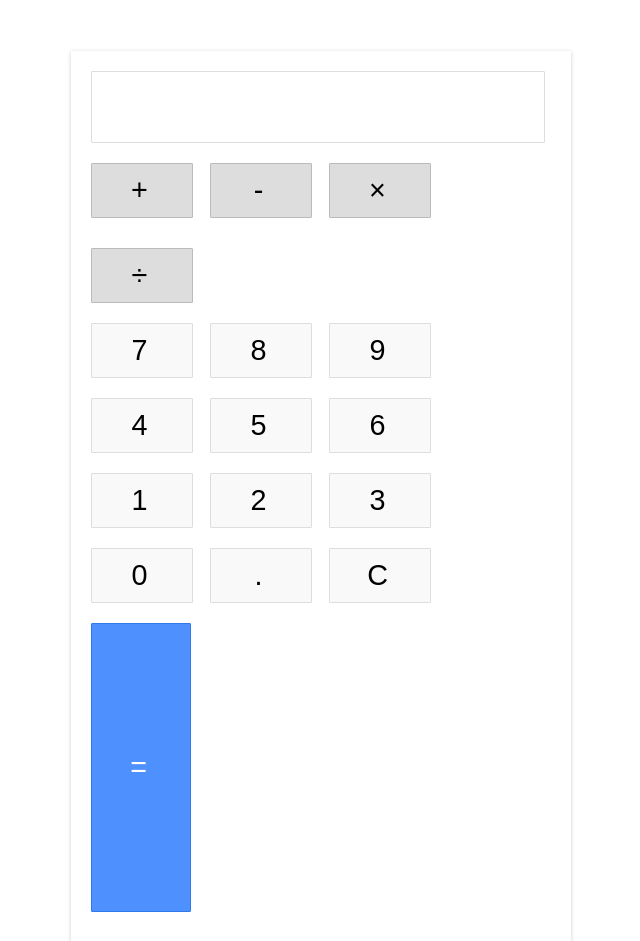
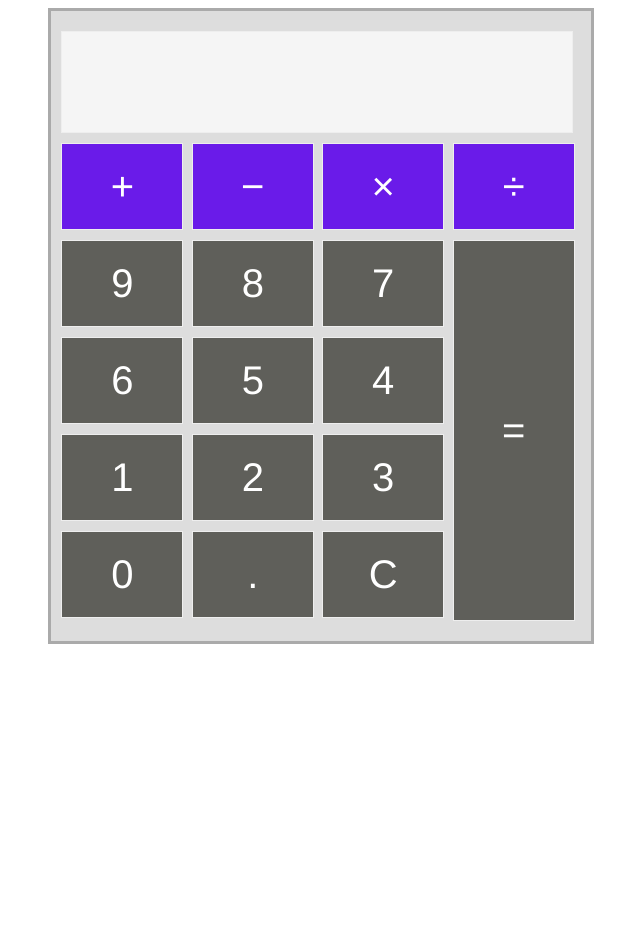
Before and after one commit to mohammeddanishyounus/JSAssignmentCalculator, a plain HTML site: page index.html in a window 1280 px wide. Shown: the top 941 px of the page, without its empty margins (319-959 px from the left). After the commit the page ends 800 px from the top, so only its background shows below. Drawn offline with Linux system fonts and the light colour scheme.

Commit message:
JSAssignmentCalculator

```diff
--- a/app.js
+++ b/app.js
@@ -1,120 +1,14 @@
-
-
-var input = document.getElementById('input'), // input/output button
-  number = document.querySelectorAll('.numbers div'), // number buttons
-  operator = document.querySelectorAll('.operators div'), // operator buttons
-  result = document.getElementById('result'), // equal button
-  clear = document.getElementById('clear'), // clear button
-  resultDisplayed = false; // flag to keep an eye on what output is displayed
-
-// adding click handlers to number buttons
-for (var i = 0; i < number.length; i++) {
-  number[i].addEventListener("click", function(e) {
-
-    // storing current input string and its last character in variables - used later
-    var currentString = input.innerHTML;
-    var lastChar = currentString[currentString.length - 1];
-
-    // if result is not diplayed, just keep adding
-    if (resultDisplayed === false) {
-      input.innerHTML += e.target.innerHTML;
-    } else if (resultDisplayed === true && lastChar === "+" || lastChar === "-" || lastChar === "×" || lastChar === "÷") {
-      // if result is currently displayed and user pressed an operator
-      // we need to keep on adding to the string for next operation
-      resultDisplayed = false;
-      input.innerHTML += e.target.innerHTML;
-    } else {
-      // if result is currently displayed and user pressed a number
-      // we need clear the input string and add the new input to start the new opration
-      resultDisplayed = false;
-      input.innerHTML = "";
-      input.innerHTML += e.target.innerHTML;
-    }
-
-  });
+function getNumber(num){
+    var inputBox=document.getElementById('inputBox');
+    inputBox.value+=num;
 }
 
-// adding click handlers to number buttons
-for (var i = 0; i < operator.length; i++) {
-  operator[i].addEventListener("click", function(e) {
-
-    // storing current input string and its last character in variables - used later
-    var currentString = input.innerHTML;
-    var lastChar = currentString[currentString.length - 1];
-
-    // if last character entered is an operator, replace it with the currently pressed one
-    if (lastChar === "+" || lastChar === "-" || lastChar === "×" || lastChar === "÷") {
-      var newString = currentString.substring(0, currentString.length - 1) + e.target.innerHTML;
-      input.innerHTML = newString;
-    } else if (currentString.length == 0) {
-      // if first key pressed is an opearator, don't do anything
-      console.log("enter a number first");
-    } else {
-      // else just add the operator pressed to the input
-      input.innerHTML += e.target.innerHTML;
-    }
-
-  });
+function clearResult(num){
+    var inputBox=document.getElementById('inputBox');
+    inputBox.value="";
 }
 
-// on click of 'equal' button
-result.addEventListener("click", function() {
-
-  // this is the string that we will be processing eg. -10+26+33-56*34/23
-  var inputString = input.innerHTML;
-
-  // forming an array of numbers. eg for above string it will be: numbers = ["10", "26", "33", "56", "34", "23"]
-  var numbers = inputString.split(/\+|\-|\×|\÷/g);
-
-  // forming an array of operators. for above string it will be: operators = ["+", "+", "-", "*", "/"]
-  // first we replace all the numbers and dot with empty string and then split
-  var operators = inputString.replace(/[0-9]|\./g, "").split("");
-
-  console.log(inputString);
-  console.log(operators);
-  console.log(numbers);
-  console.log("----------------------------");
-
-  // now we are looping through the array and doing one operation at a time.
-  // first divide, then multiply, then subtraction and then addition
-  // as we move we are alterning the original numbers and operators array
-  // the final element remaining in the array will be the output
-
-  var divide = operators.indexOf("÷");
-  while (divide != -1) {
-    numbers.splice(divide, 2, numbers[divide] / numbers[divide + 1]);
-    operators.splice(divide, 1);
-    divide = operators.indexOf("÷");
-  }
-
-  var multiply = operators.indexOf("×");
-  while (multiply != -1) {
-    numbers.splice(multiply, 2, numbers[multiply] * numbers[multiply + 1]);
-    operators.splice(multiply, 1);
-    multiply = operators.indexOf("×");
-  }
-
-  var subtract = operators.indexOf("-");
-  while (subtract != -1) {
-    numbers.splice(subtract, 2, numbers[subtract] - numbers[subtract + 1]);
-    operators.splice(subtract, 1);
-    subtract = operators.indexOf("-");
-  }
-
-  var add = operators.indexOf("+");
-  while (add != -1) {
-    // using parseFloat is necessary, otherwise it will result in string concatenation :)
-    numbers.splice(add, 2, parseFloat(numbers[add]) + parseFloat(numbers[add + 1]));
-    operators.splice(add, 1);
-    add = operators.indexOf("+");
-  }
-
-  input.innerHTML = numbers[0]; // displaying the output
-
-  resultDisplayed = true; // turning flag if result is displayed
-});
-
-// clearing the input on press of clear
-clear.addEventListener("click", function() {
-  input.innerHTML = "";
-})
+function getResult(){
+    var inputBox=document.getElementById('inputBox');
+    inputBox.value=eval(inputBox.value);
+}
--- a/index.html
+++ b/index.html
@@ -4,43 +4,46 @@
     <meta charset="UTF-8">
     <meta name="viewport" content="width=device-width, initial-scale=1.0">
     <title>Calculator</title>
+    <script src="app.js"></script>
     <link rel="stylesheet" href="style.css">
-    <script src="app.js"></script>
 </head>
 <body>
-    <div class="calculator">
-        <div class="input" id="input"></div>
-        <div class="buttons">
-          <div class="operators">
-            <div>+</div>
-            <div>-</div>
-            <div>&times;</div>
-            <div>&divide;</div>
-          </div>
-          <div class="leftPanel">
-            <div class="numbers">
-              <div>7</div>
-              <div>8</div>
-              <div>9</div>
+    <div id="CalcBody">
+        <div >
+            <input id="inputBox" type="text">
+        </div>
+        <div id="btnBox">
+            <div id="Operations">
+                <div onclick="getNumber('+')">&plus;</div>
+                <div onclick="getNumber('-')">&minus;</div>
+                <div onclick="getNumber('*')">&times;</div>
+                <div onclick="getNumber('/')">&divide;</div>
             </div>
-            <div class="numbers">
-              <div>4</div>
-              <div>5</div>
-              <div>6</div>
+            <div id="leftpanel">
+            <div id="Numbers">
+                <div onclick="getNumber('9')">9</div>
+                <div onclick="getNumber('8')">8</div>
+                <div onclick="getNumber('7')">7</div>
             </div>
-            <div class="numbers">
-              <div>1</div>
-              <div>2</div>
-              <div>3</div>
+            <div id="Numbers">
+                <div onclick="getNumber('6')">6</div>
+                <div onclick="getNumber('5')">5</div>
+                <div onclick="getNumber('4')">4</div>
             </div>
-            <div class="numbers">
-              <div>0</div>
-              <div>.</div>
-              <div id="clear">C</div>
+            <div id="Numbers">
+                <div onclick="getNumber('1')">1</div>
+                <div onclick="getNumber('2')">2</div>
+                <div onclick="getNumber('3')">3</div>
             </div>
-          </div>
-          <div class="equal" id="result">=</div>
+            <div id="Numbers">
+                <div onclick="getNumber('0')">0</div>
+                <div onclick="getNumber('.')">.</div>
+                <div onclick="clearResult()">C</div>
+            </div>
         </div>
-      </div>
+            <div class="btnEqual" onclick="getResult()">&equals;</div>
+        </div>
+
+    </div>
 </body>
 </html>
--- a/style.css
+++ b/style.css
@@ -1,118 +1,93 @@
-body {
-    width: 500px;
-    margin: 4% auto;
-    font-family: 'Source Sans Pro', sans-serif;
-    letter-spacing: 5px;
-    font-size: 1.8rem;
-    -moz-user-select: none;
-    -webkit-user-select: none;
-    -ms-user-select: none;
+#CalcBody{
+    margin: auto;
+    border: 3px solid;
+    border-color: black;
+    padding: 10px;
+    font-family: 'Franklin Gothic Medium', 'Arial Narrow', Arial, sans-serif;
+    width: fit-content;
+    color: white;
+    background-color: #ddd;
+    border-color: #aaa;
 }
 
-  .calculator {
+#inputBox{
+    border: 1px groove;
+    width: 480px;
+    text-align: right;
+    background-color:whitesmoke;
     padding: 20px;
-    -webkit-box-shadow: 0px 1px 4px 0px rgba(0, 0, 0, 0.2);
-    box-shadow: 0px 1px 4px 0px rgba(0, 0, 0, 0.2);
-    border-radius: 1px;
+    font-size: 40px;
+    height: 80px;
+    padding-top: 10px;
+    padding-left: 10px;
+    padding-bottom: 10px;
+    margin: 10px 6px 0px 0px;
+    overflow-x: auto;
 }
 
-  .input {
-    border: 1px solid #ddd;
-    border-radius: 1px;
-    height: 60px;
-    padding-right: 15px;
-    padding-top: 10px;
-    text-align: right;
-    margin-right: 6px;
-    font-size: 2.5rem;
-    overflow-x: auto;
-    transition: all .2s ease-in-out;
+#inputBox:hover{
+    box-shadow: inset yellowgreen;
+    border: violet;
 }
 
-  .input:hover {
-    border: 1px solid #bbb;
-    -webkit-box-shadow: inset 0px 1px 4px 0px rgba(0, 0, 0, 0.2);
-    box-shadow: inset 0px 1px 4px 0px rgba(0, 0, 0, 0.2);
+#Numbers{}
+
+#Operators{}
+
+#Numbers Div{
+    display: inline-block;
+    width: 80px;
+    border: 1px groove;
+    text-align: center;
+    background-color:rgb(95, 95, 90);
+    padding: 20px;
+    font-size: 40px;
+    margin: 10px 4px 0px 0px;
 }
 
-  .buttons {}
-
-  .operators {}
-
-  .operators div {
-    display: inline-block;
-    border: 1px solid #bbb;
-    border-radius: 1px;
-    width: 80px;
-    text-align: center;
-    padding: 10px;
-    margin: 20px 4px 10px 0;
-    cursor: pointer;
+#Numbers div:hover{
+    color:rgb(95, 95, 90);
     background-color: #ddd;
-    transition: border-color .2s ease-in-out, background-color .2s, box-shadow .2s;
-  }
-
-  .operators div:hover {
-    background-color: #ddd;
-    -webkit-box-shadow: 0px 1px 4px 0px rgba(0, 0, 0, 0.2);
     box-shadow: 0px 1px 4px 0px rgba(0, 0, 0, 0.2);
     border-color: #aaa;
 }
 
-  .operators div:active {
-    font-weight: bold;
+#Operations Div {
+    display: inline-block;
+    width: 80px;
+    border: 1px groove;
+    text-align: center;
+    background-color:rgb(106, 27, 233);
+    padding: 20px;
+    font-size: 40px;
+    margin: 10px 4px 0px 0px;
 }
 
-  .leftPanel {
+#Operations Div:hover{
+    color:rgb(106, 27, 233);
+    background-color: #ddd;
+    box-shadow: 0px 1px 4px 0px rgba(0, 0, 0, 0.2);
+    border-color: #aaa;
+}
+
+#leftpanel{
     display: inline-block;
 }
-
-  .numbers div {
+.btnEqual{
     display: inline-block;
-    border: 1px solid #ddd;
-    border-radius: 1px;
-    width: 80px;
+    border: 1px groove;
+    width: 100px;
     text-align: center;
-    padding: 10px;
-    margin: 10px 4px 10px 0;
-    cursor: pointer;
-    background-color: #f9f9f9;
-    transition: border-color .2s ease-in-out, background-color .2s, box-shadow .2s;
+    background-color:rgb(95, 95, 90);
+    padding: 167px 10px;
+    font-size: 40px;
+    vertical-align: top;
+    margin: 10px 6px 10px 0px;
 }
 
-  .numbers div:hover {
-    background-color: #f1f1f1;
-    -webkit-box-shadow: 0px 1px 4px 0px rgba(0, 0, 0, 0.2);
+.btnEqual:hover{
+    color:rgb(95, 95, 90);
+    background-color: #ddd;
     box-shadow: 0px 1px 4px 0px rgba(0, 0, 0, 0.2);
-    border-color: #bbb;
+    border-color: #aaa;
 }
-
-  .numbers div:active {
-    font-weight: bold;
-  }
-
-  div.equal {
-    display: inline-block;
-    border: 1px solid #3079ED;
-    border-radius: 1px;
-    width: 17%;
-    text-align: center;
-    padding: 127px 10px;
-    margin: 10px 6px 10px 0;
-    vertical-align: top;
-    cursor: pointer;
-    color: #FFF;
-    background-color: #4d90fe;
-    transition: all .2s ease-in-out;
-  }
-
-  div.equal:hover {
-    background-color: #307CF9;
-    -webkit-box-shadow: 0px 1px 4px 0px rgba(0, 0, 0, 0.2);
-    box-shadow: 0px 1px 4px 0px rgba(0, 0, 0, 0.2);
-    border-color: #1857BB;
-  }
-
-  div.equal:active {
-    font-weight: bold;
-  }
```
Lines whose indentation alone changed are shown as unchanged.
